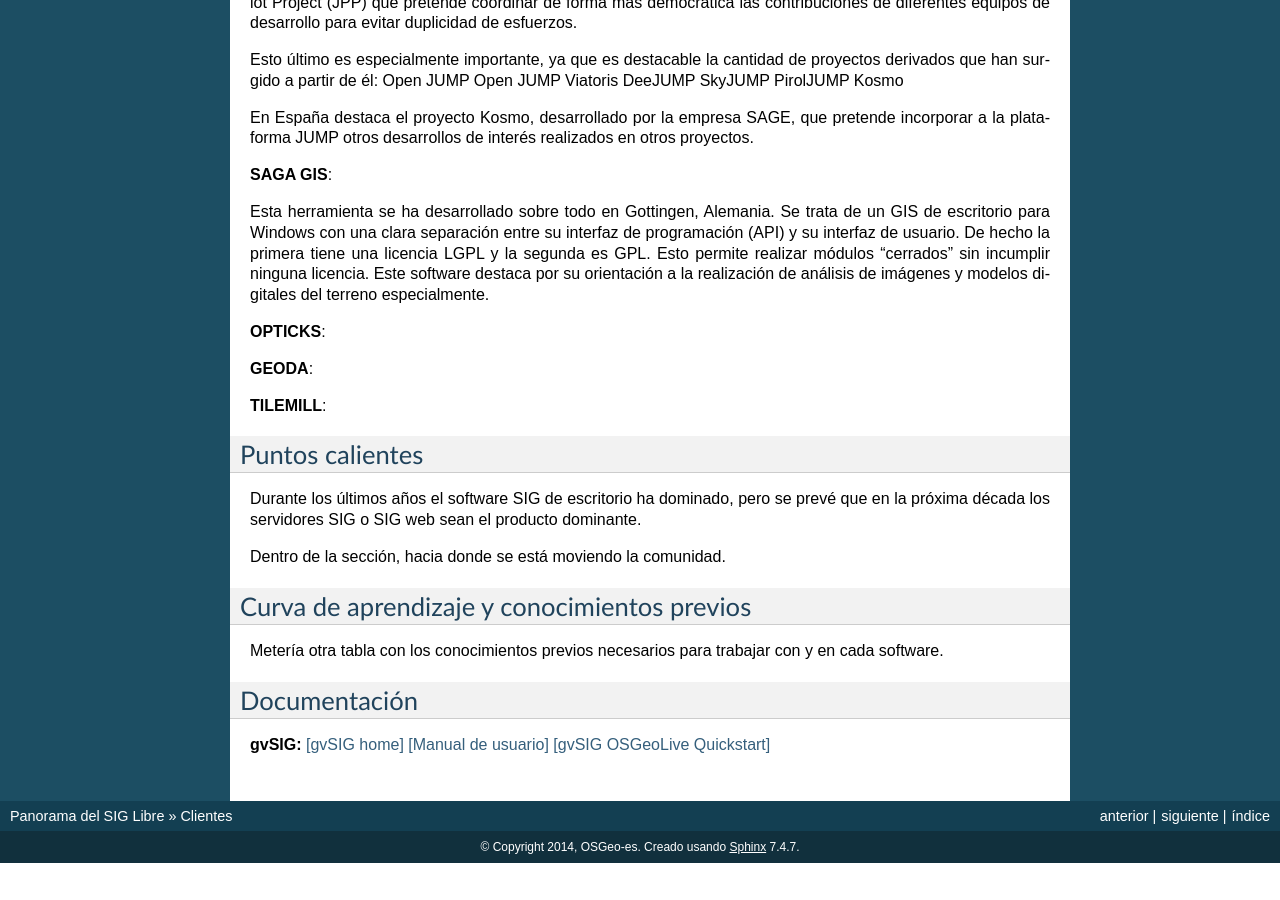
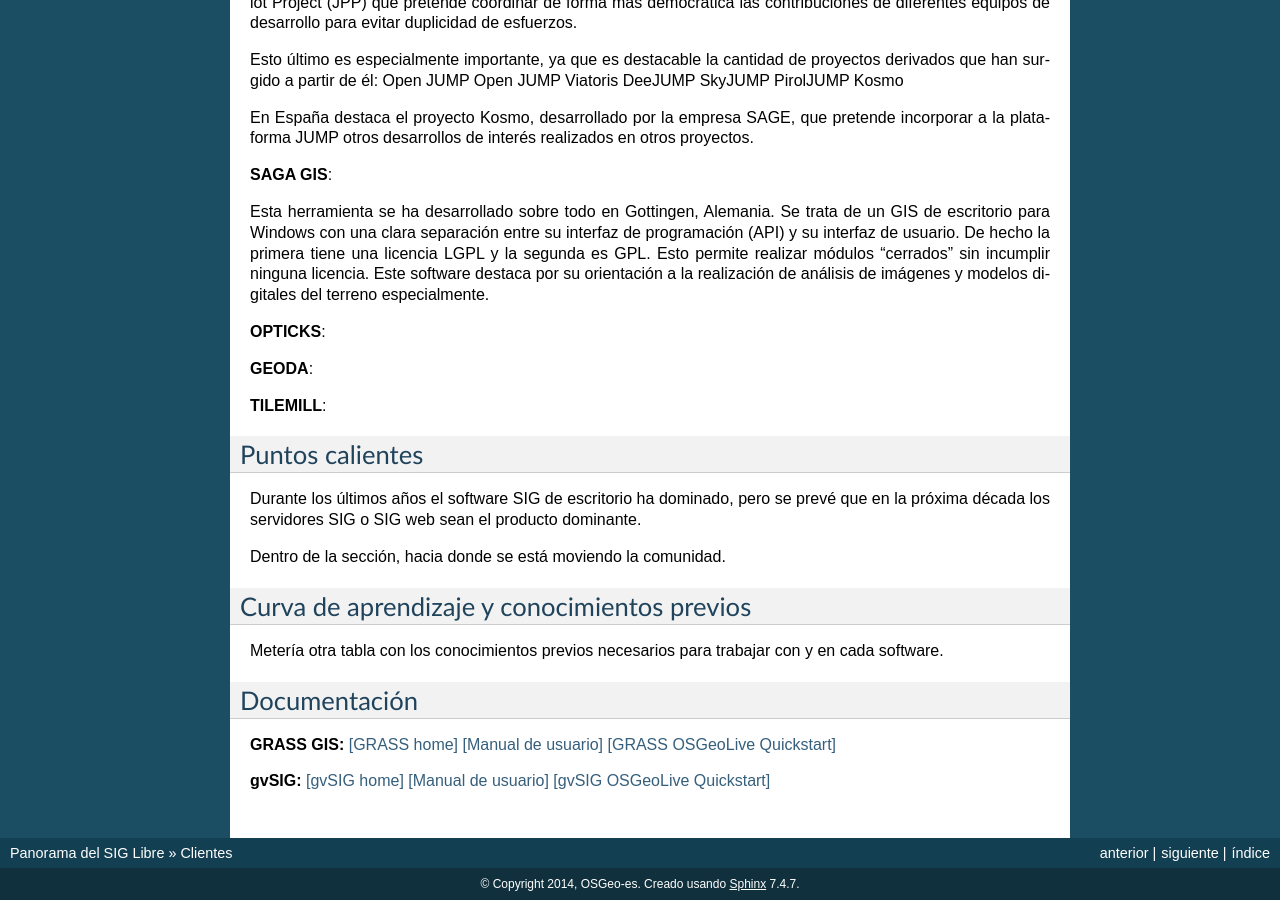
Before and after one commit to OSGeo-ES/panorama-siglibre8, a Sphinx documentation site: the page built from source/clientes/index.rst, in a window 1280 px wide and 900 px high, scrolled down 3076 px. Built offline with Sphinx 7.4.7, drawn with Linux system fonts in a browser that asks for light colours; before the commit the page ends 3939 px from its top, so only the background shows below that.

Commit message:
Update index.rst

```diff
--- a/source/clientes/index.rst
+++ b/source/clientes/index.rst
@@ -132,5 +132,8 @@
 
 Documentación
 ----------------
+**GRASS GIS:** `[GRASS home] <grass.osgeo.org>`_ `[Manual de usuario] <http://grass.osgeo.org/grass70/manuals/index.html>`_ `[GRASS OSGeoLive Quickstart] <http://live.osgeo.org/en/quickstart/grass_quickstart.html>`_
+
+
 
 **gvSIG:** `[gvSIG home] <http://gvsig.org/>`_ `[Manual de usuario] <http://www.gvsig.org/plone/projects/gvsig-desktop/docs/user/gvsig-desktop-2-1-manual-de-usuario/>`_ `[gvSIG OSGeoLive Quickstart] <http://live.osgeo.org/en/quickstart/gvsig_quickstart.html>`_
```
